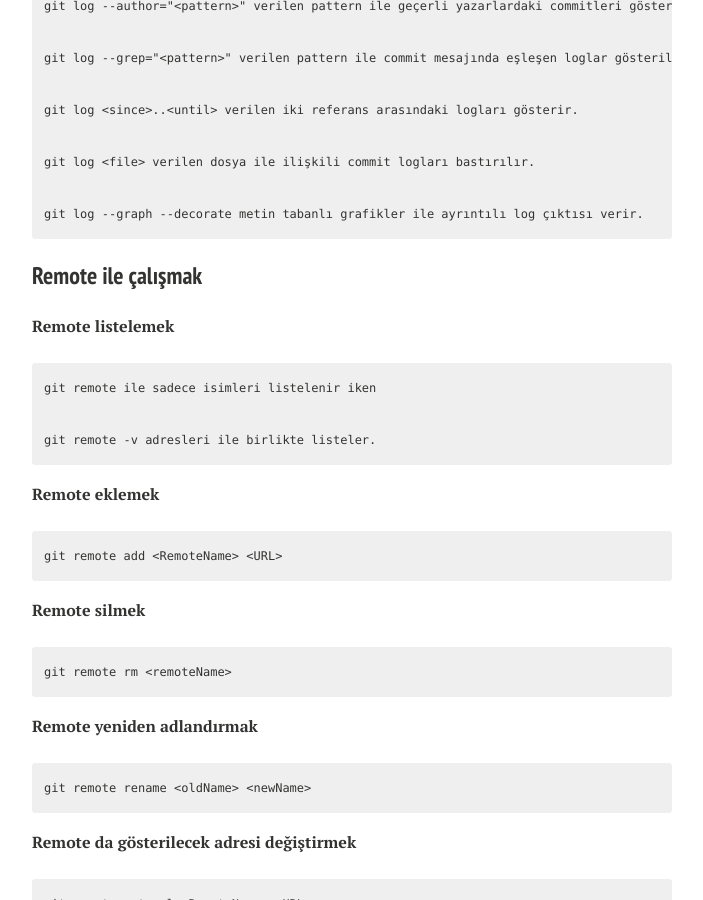
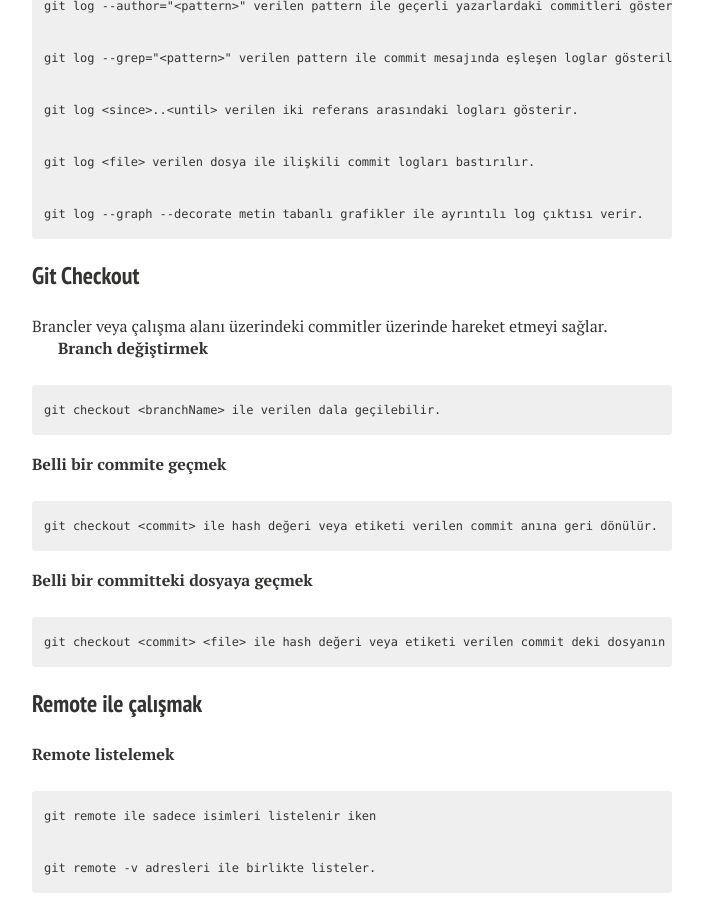
Before and after one commit to HalimAkbyk/muhasturk.github.io, a Jekyll site: the page built from _posts/2014-09-18-git-notlarim.md, in a window 1280 px wide and 900 px high, scrolled down 840 px. Shown: the whole window, without its empty margins (288-991 px from the left). Built offline with Jekyll 4.4.1, drawn with Linux system fonts in a browser that asks for light colours; nearby versions of some CDN libraries; Markdown is read by kramdown in place of the engine named in the settings.

Commit message:
checkout notları eklendi

```diff
--- a/_posts/2014-09-18-git-notlarim.md
+++ b/_posts/2014-09-18-git-notlarim.md
@@ -60,6 +60,27 @@ verilen dosya ile ilişkili commit logları bastırılır.
 
     git log --graph --decorate
 metin tabanlı grafikler ile ayrıntılı log çıktısı verir.
+
+### Git Checkout
+
+Brancler veya çalışma alanı üzerindeki commitler üzerinde hareket etmeyi sağlar.
+
+**Branch değiştirmek**
+
+    git checkout <branchName>
+ile verilen dala geçilebilir.
+
+**Belli bir commite geçmek**
+
+    git checkout <commit>
+ile hash değeri veya etiketi verilen commit anına geri dönülür.
+
+**Belli  bir committeki dosyaya geçmek**
+
+    git checkout <commit> <file>
+ile hash değeri veya etiketi verilen commit deki dosyanın halini çalışma alanına yükler.
+
+
 
 
 
```
